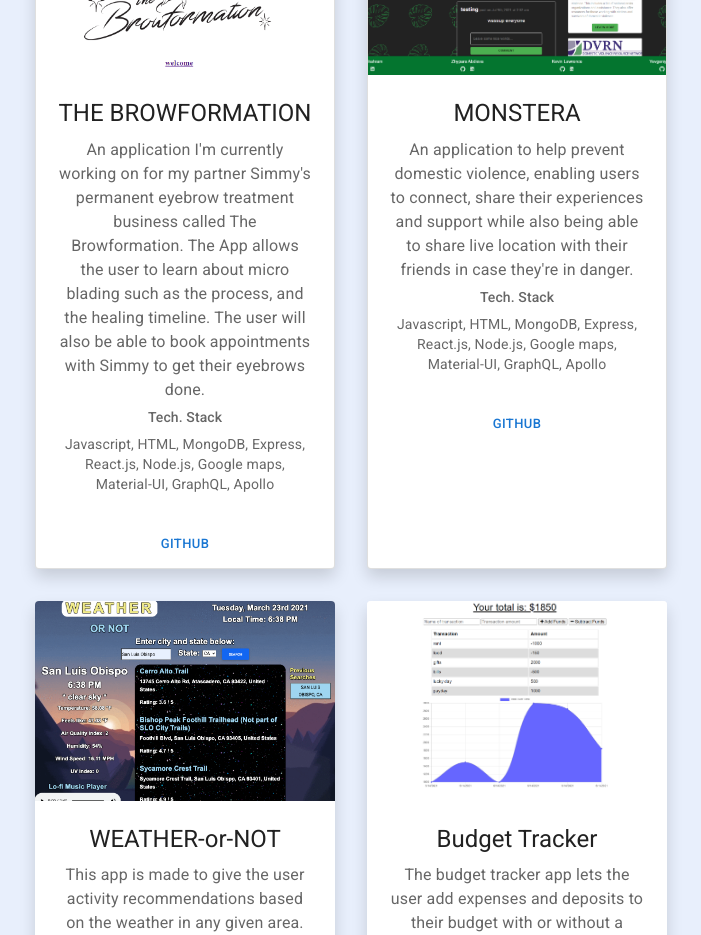
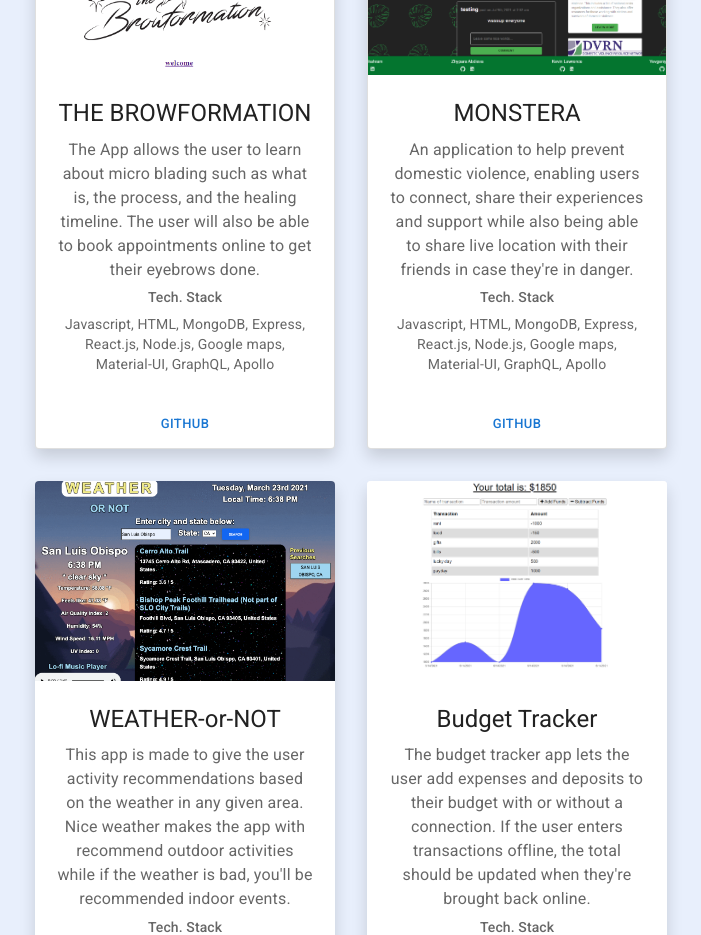
Before and after one commit to kingkevin05/Portfolio, a React (Create React App) app in the folder portfolio/: page / in a window 1280 px wide. Shown: the part 1380-2315 px from the top of the page, without its empty margins (289-990 px from the left). Built offline with nearby package versions, Linux system fonts and the light colour scheme.

Commit message:
shorten site bio more

```diff
--- a/portfolio/src/components/Projects/index.js
+++ b/portfolio/src/components/Projects/index.js
@@ -60,11 +60,9 @@ function Projects() {
                   gutterBottom
                   component="div"
                 >
-                  An application I'm currently working on for my partner Simmy's
-                  permanent eyebrow treatment business called The Browformation.
                   The App allows the user to learn about micro blading such as
-                  the process, and the healing timeline. The user will also be
-                  able to book appointments with Simmy to get their eyebrows
+                  what is, the process, and the healing timeline. The user will
+                  also be able to book appointments online to get their eyebrows
                   done.
                 </Typography>
                 <Typography
```
